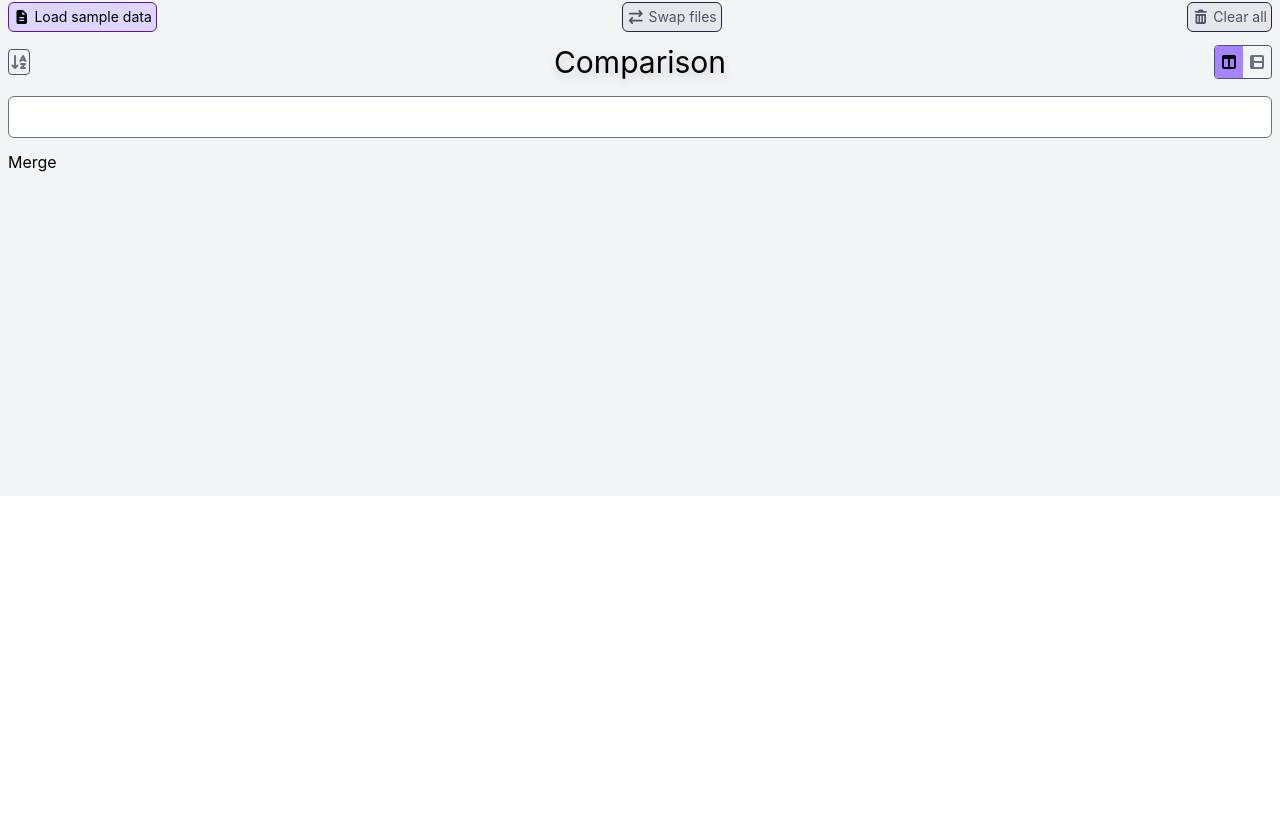
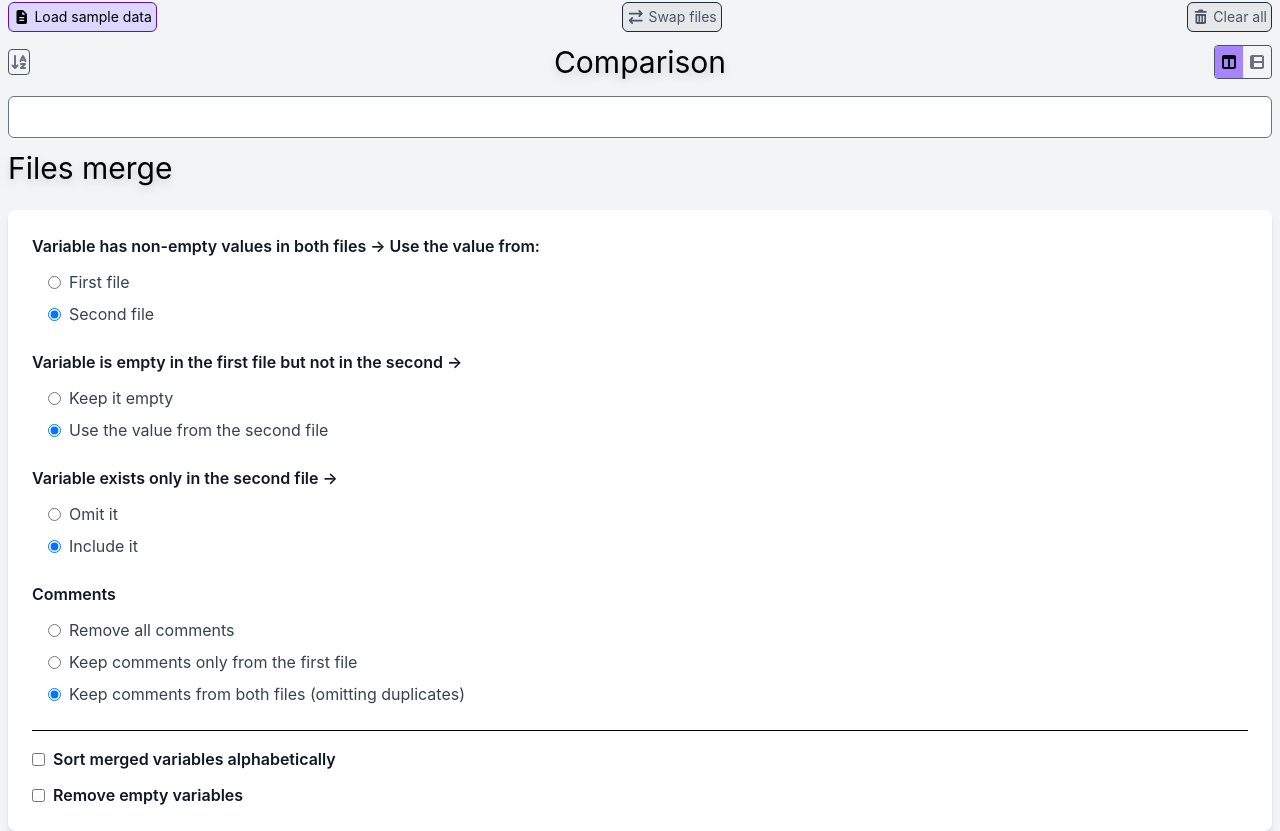
Before and after one commit to jfmdev/env-diff-tool, a React (Vite) app: page / in a window 1280 px wide. Shown: the part 304-1135 px from the top of the page. Before the commit the page ends 800 px from the top, so only its background shows below. Built offline with nearby package versions, Linux system fonts and the light colour scheme.

Commit message:
Implement first draft of Merge's form

```diff
--- a/src/components/Merge.tsx
+++ b/src/components/Merge.tsx
@@ -21,10 +21,189 @@
 // [ ] Sort merged variables alphabetically
 // [ ] Remove empty variables
 
+import { useState } from 'react';
+
+type MergeSettings = {
+  conflictResolution: 'first' | 'second';
+  emptyInFirst: 'keepEmpty' | 'useSecond';
+  onlyInSecond: 'omit' | 'include';
+  comments: 'remove' | 'firstOnly' | 'both';
+  sortAlphabetically: boolean;
+  removeEmpty: boolean;
+};
+
 export function Merge() {
+  const [settings, setSettings] = useState<MergeSettings>({
+    conflictResolution: 'second',
+    emptyInFirst: 'useSecond',
+    onlyInSecond: 'include',
+    comments: 'both',
+    sortAlphabetically: false,
+    removeEmpty: false,
+  });
+
   return (
-    <div>
-      <h2>Merge</h2>
+    <div className="space-y-6">
+      <h2 className="text-2xl md:text-3xl drop-shadow-lg">Files merge</h2>
+
+      <form className="space-y-6 bg-white dark:bg-gray-800 p-6 rounded-lg shadow-md">
+        {/* Conflict Resolution */}
+        <div className="space-y-3">
+          <label className="block font-semibold text-gray-900 dark:text-gray-100">
+            Variable has non-empty values in both files → Use the value from:
+          </label>
+          <div className="space-y-2 ml-4">
+            <label className="flex items-center space-x-2 cursor-pointer">
+              <input
+                type="radio"
+                name="conflictResolution"
+                value="first"
+                checked={settings.conflictResolution === 'first'}
+                onChange={(e) => setSettings({ ...settings, conflictResolution: e.target.value as 'first' | 'second' })}
+                className="cursor-pointer"
+              />
+              <span className="text-gray-700 dark:text-gray-300">First file</span>
+            </label>
+            <label className="flex items-center space-x-2 cursor-pointer">
+              <input
+                type="radio"
+                name="conflictResolution"
+                value="second"
+                checked={settings.conflictResolution === 'second'}
+                onChange={(e) => setSettings({ ...settings, conflictResolution: e.target.value as 'first' | 'second' })}
+                className="cursor-pointer"
+              />
+              <span className="text-gray-700 dark:text-gray-300">Second file</span>
+            </label>
+          </div>
+        </div>
+
+        {/* Empty in First */}
+        <div className="space-y-3">
+          <label className="block font-semibold text-gray-900 dark:text-gray-100">
+            Variable is empty in the first file but not in the second →
+          </label>
+          <div className="space-y-2 ml-4">
+            <label className="flex items-center space-x-2 cursor-pointer">
+              <input
+                type="radio"
+                name="emptyInFirst"
+                value="keepEmpty"
+                checked={settings.emptyInFirst === 'keepEmpty'}
+                onChange={(e) => setSettings({ ...settings, emptyInFirst: e.target.value as 'keepEmpty' | 'useSecond' })}
+                className="cursor-pointer"
+              />
+              <span className="text-gray-700 dark:text-gray-300">Keep it empty</span>
+            </label>
+            <label className="flex items-center space-x-2 cursor-pointer">
+              <input
+                type="radio"
+                name="emptyInFirst"
+                value="useSecond"
+                checked={settings.emptyInFirst === 'useSecond'}
+                onChange={(e) => setSettings({ ...settings, emptyInFirst: e.target.value as 'keepEmpty' | 'useSecond' })}
+                className="cursor-pointer"
+              />
+              <span className="text-gray-700 dark:text-gray-300">Use the value from the second file</span>
+            </label>
+          </div>
+        </div>
+
+        {/* Only in Second */}
+        <div className="space-y-3">
+          <label className="block font-semibold text-gray-900 dark:text-gray-100">
+            Variable exists only in the second file →
+          </label>
+          <div className="space-y-2 ml-4">
+            <label className="flex items-center space-x-2 cursor-pointer">
+              <input
+                type="radio"
+                name="onlyInSecond"
+                value="omit"
+                checked={settings.onlyInSecond === 'omit'}
+                onChange={(e) => setSettings({ ...settings, onlyInSecond: e.target.value as 'omit' | 'include' })}
+                className="cursor-pointer"
+              />
+              <span className="text-gray-700 dark:text-gray-300">Omit it</span>
+            </label>
+            <label className="flex items-center space-x-2 cursor-pointer">
+              <input
+                type="radio"
+                name="onlyInSecond"
+                value="include"
+                checked={settings.onlyInSecond === 'include'}
+                onChange={(e) => setSettings({ ...settings, onlyInSecond: e.target.value as 'omit' | 'include' })}
+                className="cursor-pointer"
+              />
+              <span className="text-gray-700 dark:text-gray-300">Include it</span>
+            </label>
+          </div>
+        </div>
+
+        {/* Comments */}
+        <div className="space-y-3">
+          <label className="block font-semibold text-gray-900 dark:text-gray-100">
+            Comments
+          </label>
+          <div className="space-y-2 ml-4">
+            <label className="flex items-center space-x-2 cursor-pointer">
+              <input
+                type="radio"
+                name="comments"
+                value="remove"
+                checked={settings.comments === 'remove'}
+                onChange={(e) => setSettings({ ...settings, comments: e.target.value as 'remove' | 'firstOnly' | 'both' })}
+                className="cursor-pointer"
+              />
+              <span className="text-gray-700 dark:text-gray-300">Remove all comments</span>
+            </label>
+            <label className="flex items-center space-x-2 cursor-pointer">
+              <input
+                type="radio"
+                name="comments"
+                value="firstOnly"
+                checked={settings.comments === 'firstOnly'}
+                onChange={(e) => setSettings({ ...settings, comments: e.target.value as 'remove' | 'firstOnly' | 'both' })}
+                className="cursor-pointer"
+              />
+              <span className="text-gray-700 dark:text-gray-300">Keep comments only from the first file</span>
+            </label>
+            <label className="flex items-center space-x-2 cursor-pointer">
+              <input
+                type="radio"
+                name="comments"
+                value="both"
+                checked={settings.comments === 'both'}
+                onChange={(e) => setSettings({ ...settings, comments: e.target.value as 'remove' | 'firstOnly' | 'both' })}
+                className="cursor-pointer"
+              />
+              <span className="text-gray-700 dark:text-gray-300">Keep comments from both files (omitting duplicates)</span>
+            </label>
+          </div>
+        </div>
+
+        {/* Checkboxes */}
+        <div className="space-y-3 border-t pt-4 dark:border-gray-700">
+          <label className="flex items-center space-x-2 cursor-pointer">
+            <input
+              type="checkbox"
+              checked={settings.sortAlphabetically}
+              onChange={(e) => setSettings({ ...settings, sortAlphabetically: e.target.checked })}
+              className="cursor-pointer"
+            />
+            <span className="font-semibold text-gray-900 dark:text-gray-100">Sort merged variables alphabetically</span>
+          </label>
+          <label className="flex items-center space-x-2 cursor-pointer">
+            <input
+              type="checkbox"
+              checked={settings.removeEmpty}
+              onChange={(e) => setSettings({ ...settings, removeEmpty: e.target.checked })}
+              className="cursor-pointer"
+            />
+            <span className="font-semibold text-gray-900 dark:text-gray-100">Remove empty variables</span>
+          </label>
+        </div>
+      </form>
     </div>
   );
 }
```
